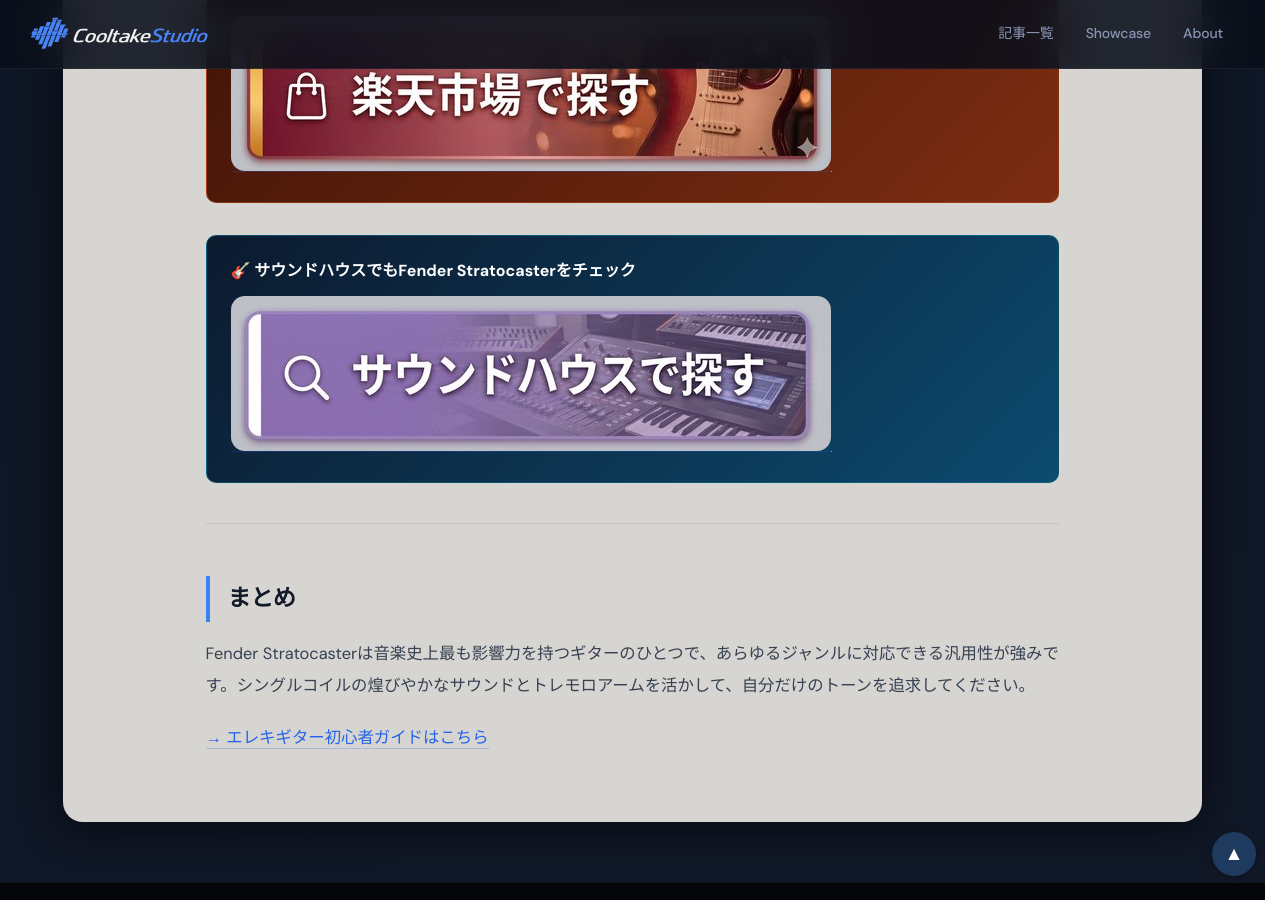
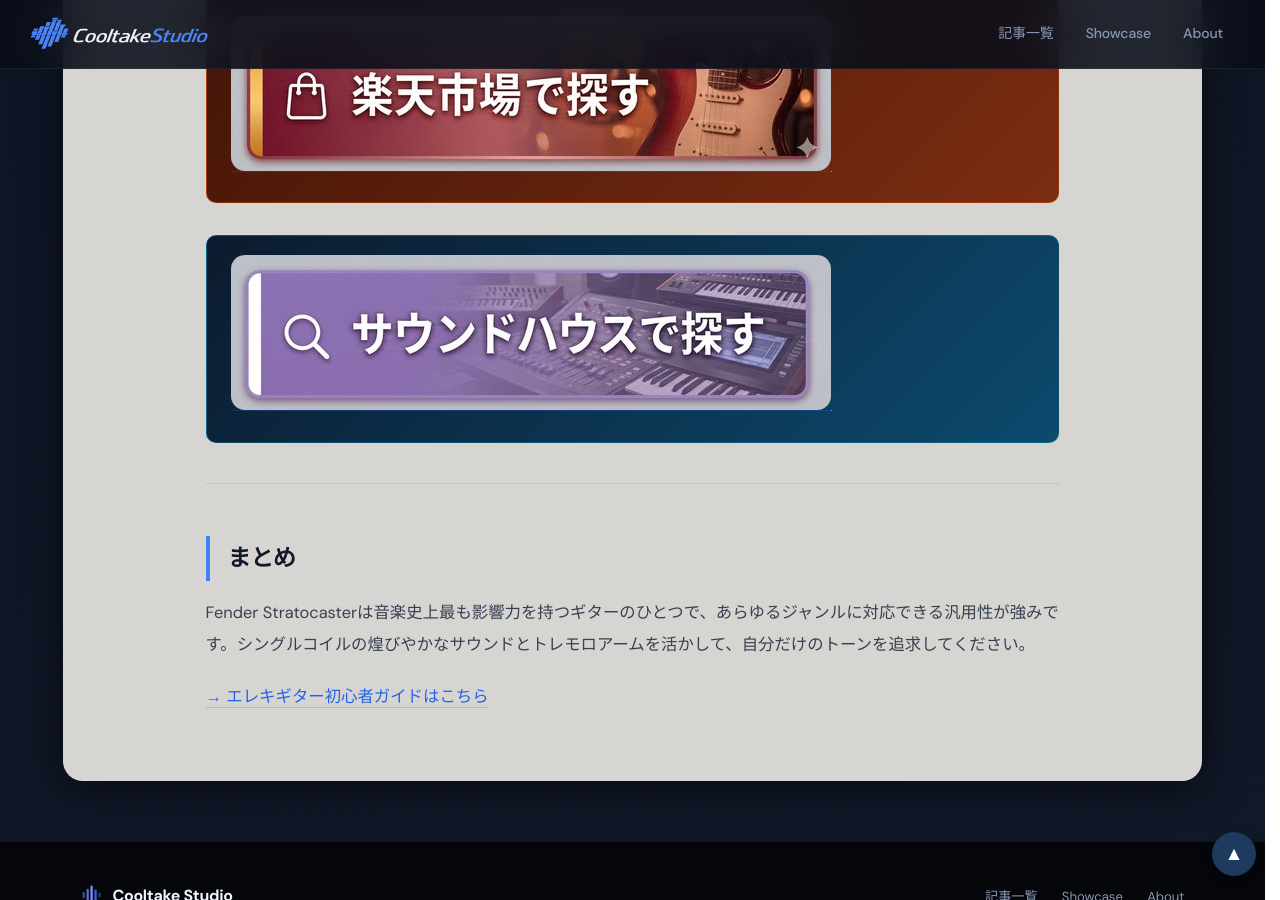
Before and after one commit to cooltake/cooltake-staging, a Jekyll site: the page built from _posts/2026-05-29-fender-stratocaster-guide.md, in a window 1280 px wide and 900 px high, scrolled down 2793 px. Built offline with Jekyll 4.4.1, drawn with Linux system fonts in a browser that asks for light colours; some web fonts are replaced; grey boxes are pictures that could not be loaded.

Commit message:
style: fix remaining button patterns in 2026-05-29-fender-stratocaster-guide.md

```diff
--- a/_posts/2026-05-29-fender-stratocaster-guide.md
+++ b/_posts/2026-05-29-fender-stratocaster-guide.md
@@ -68,7 +68,7 @@
 ## おすすめ購入場所
 
 <div style="margin:2rem 0;padding:1.2rem 1.5rem;background:linear-gradient(135deg,#431407,#7c2d12);border-radius:10px;border:1px solid rgba(234,88,12,.4);"><a href="https://hb.afl.rakuten.co.jp/hgc/0b15ddc7.28c5c9ed.0b15ddc8.5d23dd4d/?pc=https%3A%2F%2Fsearch.rakuten.co.jp%2Fsearch%2Fmall%2FFender%2BStratocaster%2F" rel="nofollow" referrerpolicy="no-referrer-when-downgrade" style="display:inline-block;text-decoration:none;"><img src="/assets/images/btn-rakuten.jpg" alt="楽天市場で探す" width="600" height="155" style="max-width:100%;height:auto;border-radius:14px;display:block;"></a><img src="//i.moshimo.com/af/i/impression?a_id=5565352&amp;p_id=54&amp;pc_id=54&amp;pl_id=616" width="1" height="1" style="border:none;" alt="" loading="lazy"></div>
-<div style="margin:2rem 0;padding:1.2rem 1.5rem;background:linear-gradient(135deg,#0c1a2e,#0c4a6e);border-radius:10px;border:1px solid rgba(8,145,178,.4);"><p style="margin:0 0 .6rem;font-weight:bold;font-size:1rem;color:#fff;">&#x1F3B8; サウンドハウスでもFender Stratocasterをチェック</p><a href="https://h.accesstrade.net/sp/cc?rk=01001xqc00os63&url=https%3A%2F%2Fwww.soundhouse.co.jp%2Fsearch%2Findex%2F%3Fsearch_all%3DFender%2520Stratocaster" rel="nofollow" referrerpolicy="no-referrer-when-downgrade" style="display:inline-block;text-decoration:none;"><img src="/assets/images/btn-soundhouse.jpg" alt="サウンドハウスで探す" width="600" height="155" style="max-width:100%;height:auto;border-radius:14px;display:block;"></a><img src="https://h.accesstrade.net/sp/rr?rk=01001xqc00os63" width="1" height="1" border="0" alt="" loading="lazy"></div>
+<div style="margin:2rem 0;padding:1.2rem 1.5rem;background:linear-gradient(135deg,#0c1a2e,#0c4a6e);border-radius:10px;border:1px solid rgba(8,145,178,.4);"><a href="https://h.accesstrade.net/sp/cc?rk=01001xqc00os63&url=https%3A%2F%2Fwww.soundhouse.co.jp%2Fsearch%2Findex%2F%3Fsearch_all%3DFender%2520Stratocaster" rel="nofollow" referrerpolicy="no-referrer-when-downgrade" style="display:inline-block;text-decoration:none;"><img src="/assets/images/btn-soundhouse.jpg" alt="サウンドハウスで探す" width="600" height="155" style="max-width:100%;height:auto;border-radius:14px;display:block;"></a><img src="https://h.accesstrade.net/sp/rr?rk=01001xqc00os63" width="1" height="1" border="0" alt="" loading="lazy"></div>
 
 <!-- AFFILIATE_PLACEHOLDER: Amazon（もしもアフィリエイト Amazon審査通過後に設置予定） -->
 
```
